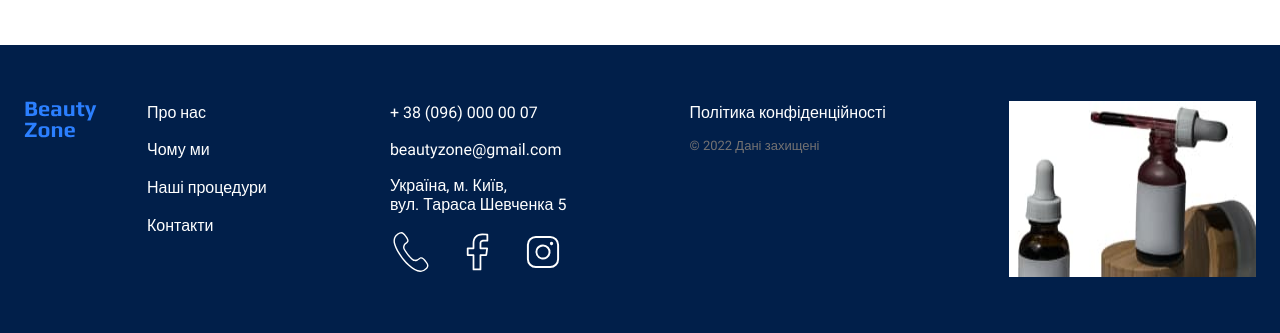
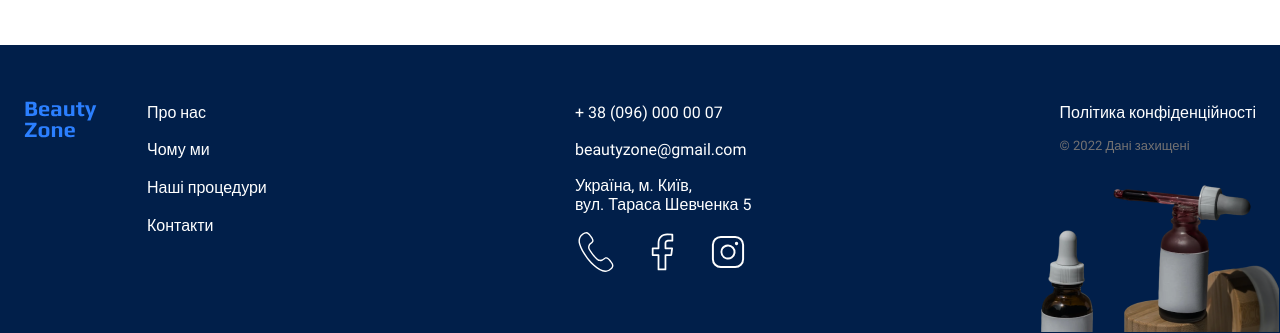
Before and after one commit to IvannaHoncharuk/beauty-salon, a plain HTML site: page index.html in a window 1280 px wide. Shown: the part 3602-3935 px from the top of the page. Drawn offline with Linux system fonts and the light colour scheme.

Commit message:
add footer picture

```diff
--- a/css/styles.css
+++ b/css/styles.css
@@ -359,6 +359,18 @@ header {
 .footer {
   background-color: #011f4a;
   padding: 56px 0;
+  position: relative;
+}
+
+.footer::after {
+  position: absolute;
+  background-image: url(../images/footer-medicine.png);
+  content: "";
+  width: 248px;
+  height: 153px;
+  bottom: 0;
+  right: 0;
+  background-repeat: no-repeat;
 }
 
 .footer-container {
--- a/index.html
+++ b/index.html
@@ -357,7 +357,6 @@
             >
             <p class="footer-text">&copy; 2022 Дані захищені</p>
           </div>
-          <img src="./images/footer.jpg" alt="Флакони косметичних засобів" />
         </div>
       </div>
     </footer>
```
Also changed, not shown: images/footer-medicine.png (added), images/footer.jpg (deleted).
